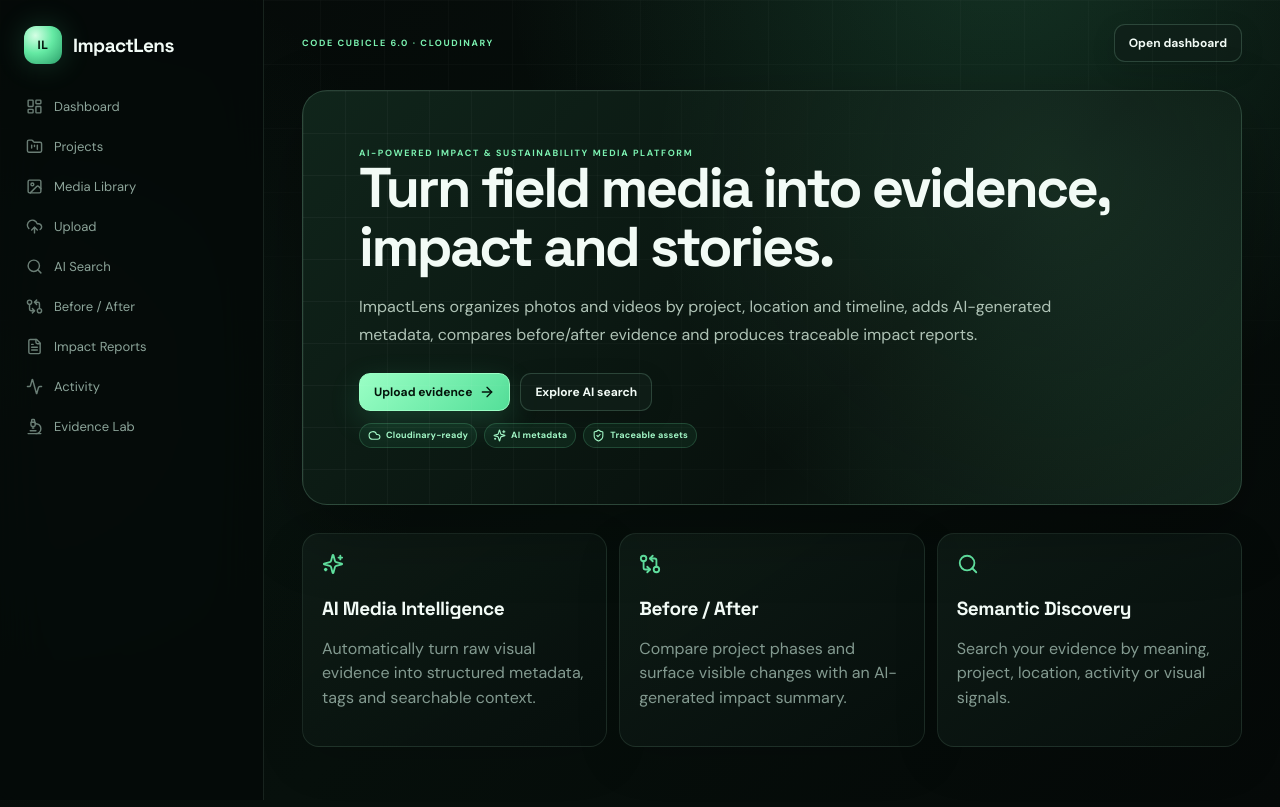
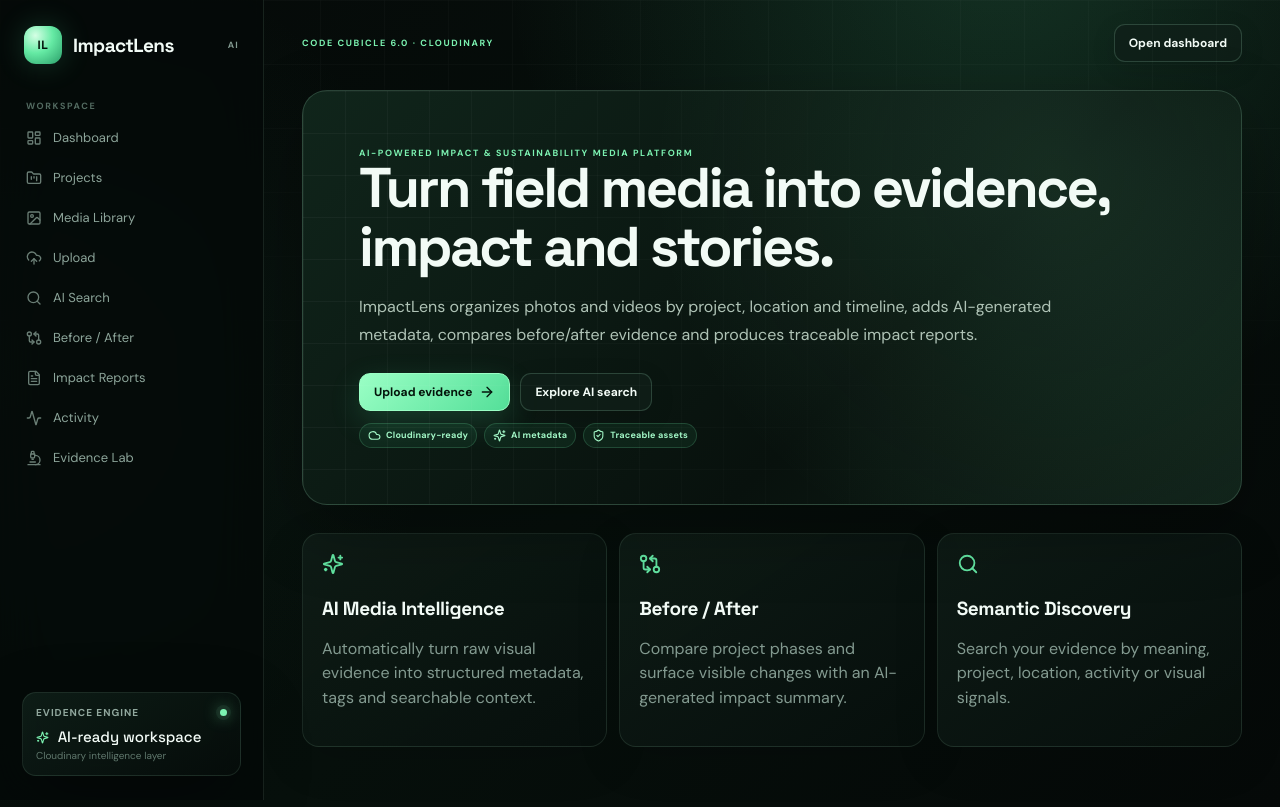
Before and after one commit to Mohitrath/impactlens-ai, a Next.js app: page / in a window 1280 px wide. Built offline with nearby package versions, Linux system fonts and the light colour scheme.

Commit message:
feat: premium ImpactLens navigation shell

```diff
--- a/app/layout.tsx
+++ b/app/layout.tsx
@@ -1,6 +1,6 @@
 import "./globals.css";
 import type { Metadata } from "next";
-import { LayoutDashboard, FolderKanban, Image as ImageIcon, Search, GitCompareArrows, FileText, Activity, UploadCloud, Microscope } from "lucide-react";
+import { LayoutDashboard, FolderKanban, Image as ImageIcon, Search, GitCompareArrows, FileText, Activity, UploadCloud, Microscope, Sparkles } from "lucide-react";
 import Link from "next/link";
 
 export const metadata: Metadata = {
@@ -23,10 +23,22 @@
 export default function RootLayout({children}:{children:React.ReactNode}) {
   return <div className="shell">
     <aside className="sidebar">
-      <div className="logo"><div className="logoMark">IL</div><span>ImpactLens</span></div>
+      <div className="logo">
+        <div className="logoMark">IL</div>
+        <span>ImpactLens</span>
+        <span className="logoMeta">AI</span>
+      </div>
+      <div className="navLabel">Workspace</div>
       <nav className="nav">
-        {nav.map(([href,label,Icon]) => <Link key={href} href={href}><Icon size={17}/><span>{label}</span></Link>)}
+        {nav.map(([href,label,Icon]) => <Link key={href} href={href}><Icon size={16}/><span>{label}</span></Link>)}
       </nav>
+      <div className="sidebarBottom">
+        <div className="systemCard">
+          <div className="systemTop"><span>Evidence engine</span><span className="liveDot"/></div>
+          <div className="systemValue"><Sparkles size={13} style={{verticalAlign:"-2px",marginRight:5,color:"var(--accent)"}}/> AI-ready workspace</div>
+          <div className="systemHint">Cloudinary intelligence layer</div>
+        </div>
+      </div>
     </aside>
     <main className="main">{children}</main>
   </div>;
```
